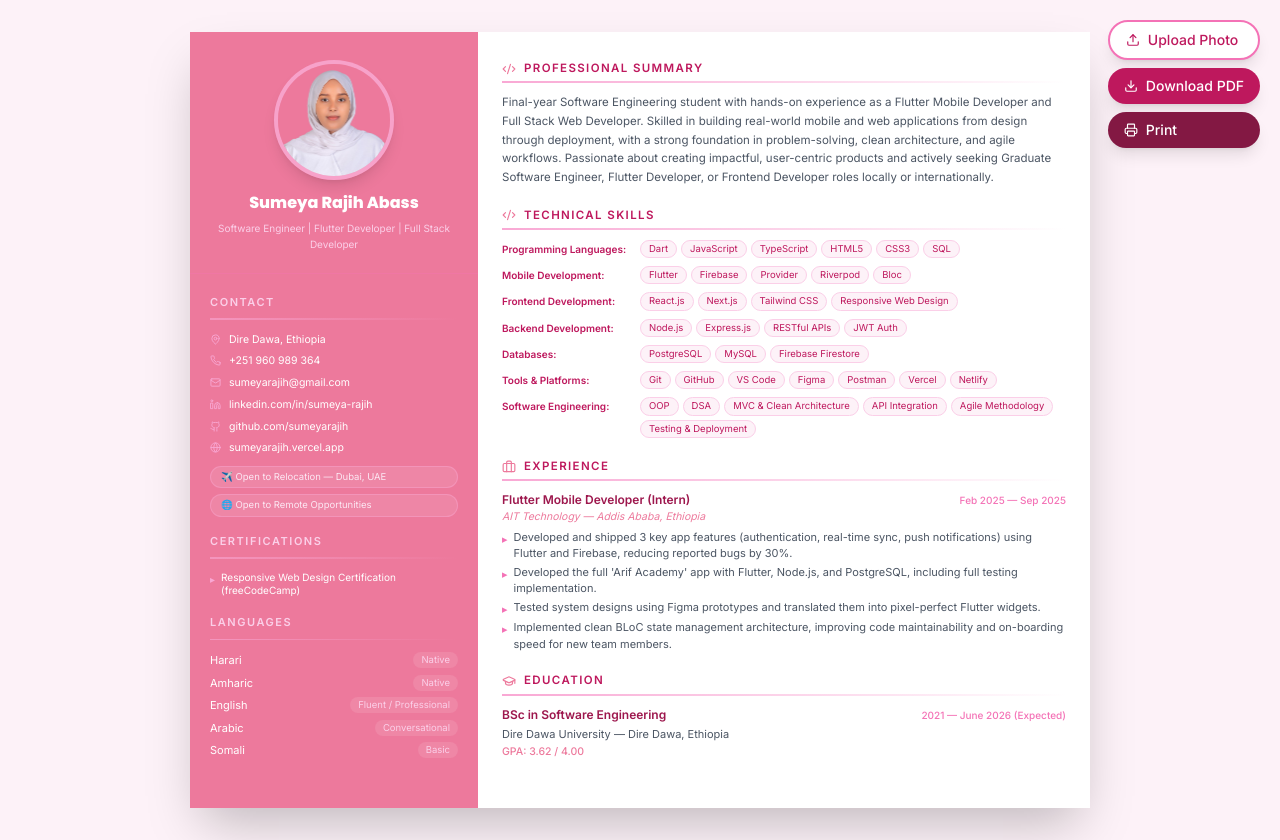
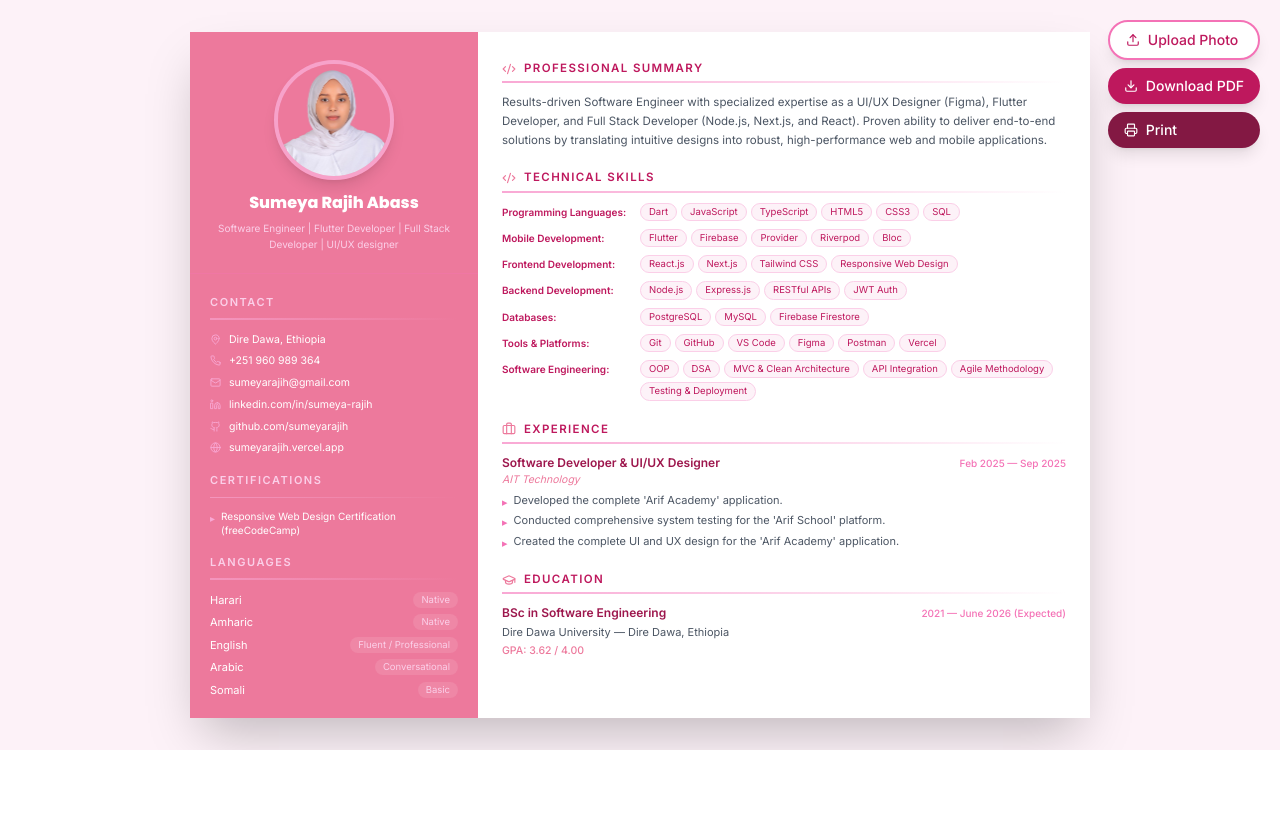
Before and after one commit to sumeyarajih/Sumeya-Cv, a React (Vite) app: page / in a window 1280 px wide. After the commit the page ends 800 px from the top, so only its background shows below. Built offline with nearby package versions, Linux system fonts and the light colour scheme.

Commit message:
edited my information

```diff
--- a/src/CV.jsx
+++ b/src/CV.jsx
@@ -91,10 +91,20 @@ export default function CV() {
       scrollY: -window.scrollY,
       windowWidth: FIXED_WIDTH,
       width: FIXED_WIDTH,
-      height: element.offsetHeight,  // offsetHeight = visible layout height, no scroll overflow
-      x: 0,
-      y: 0,
+      height: element.offsetHeight,
       logging: false,
+      onclone: (clonedDoc) => {
+        const el = clonedDoc.getElementById("cv-page");
+        if (el && el.parentElement) {
+          el.style.width = "900px";
+          el.style.minWidth = "900px";
+          el.style.maxWidth = "900px";
+          el.style.margin = "0";
+          el.parentElement.style.overflow = "visible";
+          el.parentElement.style.padding = "0";
+          el.parentElement.style.width = "auto";
+        }
+      },
     });
 
     const imgData = canvas.toDataURL("image/jpeg", 1.0);
@@ -114,7 +124,7 @@ export default function CV() {
   };
 
   return (
-    <div className="bg-pink-50 py-8 px-4 font-body overflow-x-auto">
+    <div className="bg-pink-50 py-8 px-4 font-body overflow-x-auto print:overflow-visible print:bg-transparent print:p-0">
 
       {/* ── Action Buttons (no-print) ── */}
       <div className="no-print fixed top-5 right-5 z-50 flex flex-col gap-2">
@@ -160,7 +170,7 @@ export default function CV() {
       <div
         ref={cvRef}
         id="cv-page"
-        className="shadow-2xl w-[900px] min-w-[900px] shrink-0 flex text-gray-800 mx-auto overflow-hidden"
+        className="shadow-2xl print:shadow-none w-full max-w-[900px] shrink-0 flex text-gray-800 mx-auto print:mx-0 overflow-hidden"
         style={{ background: "linear-gradient(to right, #ED799C 32%, white 32%)" }}
       >
 
@@ -234,14 +244,14 @@ export default function CV() {
                 </div>
               </div>
               {/* Availability badges */}
-              <div className="mt-2.5 space-y-1.5">
+              {/* <div className="mt-2.5 space-y-1.5">
                 <div className="flex items-center gap-1 bg-white/10 border border-pink-300/40 rounded-full px-2.5 py-[3px] text-[9.5px] text-pink-100">
                   ✈️ {profile.openToRelocation}
                 </div>
                 <div className="flex items-center gap-1 bg-white/10 border border-pink-300/40 rounded-full px-2.5 py-[3px] text-[9.5px] text-pink-100">
                   🌐 {profile.openToRemote}
                 </div>
-              </div>
+              </div> */}
             </div>
 
             {/* Certifications — sidebar keeps this compact list */}
--- a/src/data.js
+++ b/src/data.js
@@ -5,10 +5,10 @@
 
 export const profile = {
   name: "Sumeya Rajih Abass",
-  title: "Software Engineer | Flutter Developer | Full Stack Developer",
+  title: "Software Engineer | Flutter Developer | Full Stack Developer | UI/UX designer",
   location: "Dire Dawa, Ethiopia",
-  openToRelocation: "Open to Relocation — Dubai, UAE",
-  openToRemote: "Open to Remote Opportunities",
+  // openToRelocation: "Open to Relocation — Dubai, UAE",
+  // openToRemote: "Open to Remote Opportunities",
   email: "sumeyarajih@gmail.com",
   phone: "+251 960 989 364",
   linkedin: "linkedin.com/in/sumeya-rajih",
@@ -17,7 +17,7 @@ export const profile = {
 };
 
 export const summary =
-  "Final-year Software Engineering student with hands-on experience as a Flutter Mobile Developer and Full Stack Web Developer. Skilled in building real-world mobile and web applications from design through deployment, with a strong foundation in problem-solving, clean architecture, and agile workflows. Passionate about creating impactful, user-centric products and actively seeking Graduate Software Engineer, Flutter Developer, or Frontend Developer roles locally or internationally.";
+  "Results-driven Software Engineer with specialized expertise as a UI/UX Designer (Figma), Flutter Developer, and Full Stack Developer (Node.js, Next.js, and React). Proven ability to deliver end-to-end solutions by translating intuitive designs into robust, high-performance web and mobile applications.";
 
 export const skills = {
   "Programming Languages": ["Dart", "JavaScript", "TypeScript", "HTML5", "CSS3", "SQL"],
@@ -25,7 +25,7 @@ export const skills = {
   "Frontend Development": ["React.js", "Next.js", "Tailwind CSS", "Responsive Web Design"],
   "Backend Development": ["Node.js", "Express.js", "RESTful APIs", "JWT Auth"],
   Databases: ["PostgreSQL", "MySQL", "Firebase Firestore"],
-  "Tools & Platforms": ["Git", "GitHub", "VS Code", "Figma", "Postman", "Vercel", "Netlify"],
+  "Tools & Platforms": ["Git", "GitHub", "VS Code", "Figma", "Postman", "Vercel", ],
   "Software Engineering": [
     "OOP", "DSA", "MVC & Clean Architecture",
     "API Integration", "Agile Methodology", "Testing & Deployment",
@@ -34,17 +34,15 @@ export const skills = {
 
 export const experience = [
   {
-    role: "Flutter Mobile Developer (Intern)",
-    org: "AIT Technology — Addis Ababa, Ethiopia",
+    role: "Software Developer & UI/UX Designer",
+    org: "AIT Technology",
     period: "Feb 2025 — Sep 2025",
     points: [
-      "Developed and shipped 3 key app features (authentication, real-time sync, push notifications) using Flutter and Firebase, reducing reported bugs by 30%.",
-      "Developed the full 'Arif Academy' app with Flutter, Node.js, and PostgreSQL, including full testing implementation.",
-      "Tested system designs using Figma prototypes and translated them into pixel-perfect Flutter widgets.",
-      "Implemented clean BLoC state management architecture, improving code maintainability and on-boarding speed for new team members.",
+      "Developed the complete 'Arif Academy' application.",
+      "Conducted comprehensive system testing for the 'Arif School' platform.",
+      "Created the complete UI and UX design for the 'Arif Academy' application.",
     ],
   },
-
 ];
 
 export const education = {
--- a/src/index.css
+++ b/src/index.css
@@ -56,6 +56,7 @@ body {
     box-shadow: none !important;
     width: 100% !important;
     max-width: 100% !important;
+    min-width: 0 !important;
   }
 }
 
```
